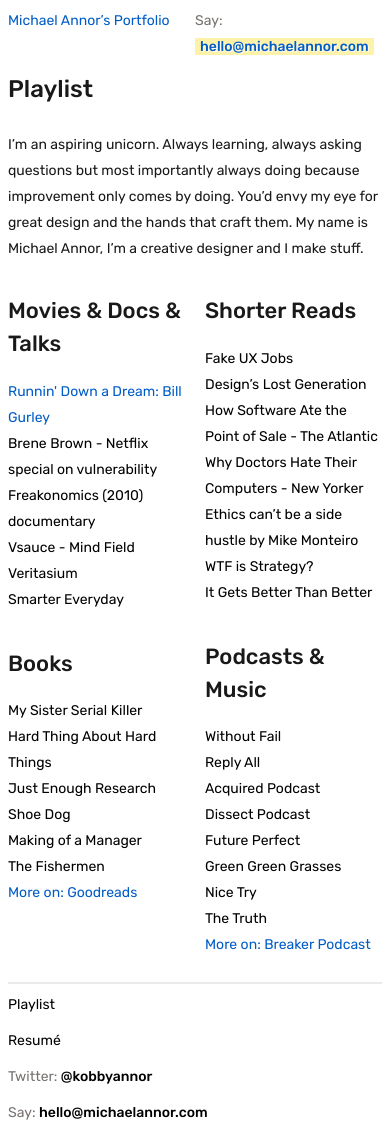
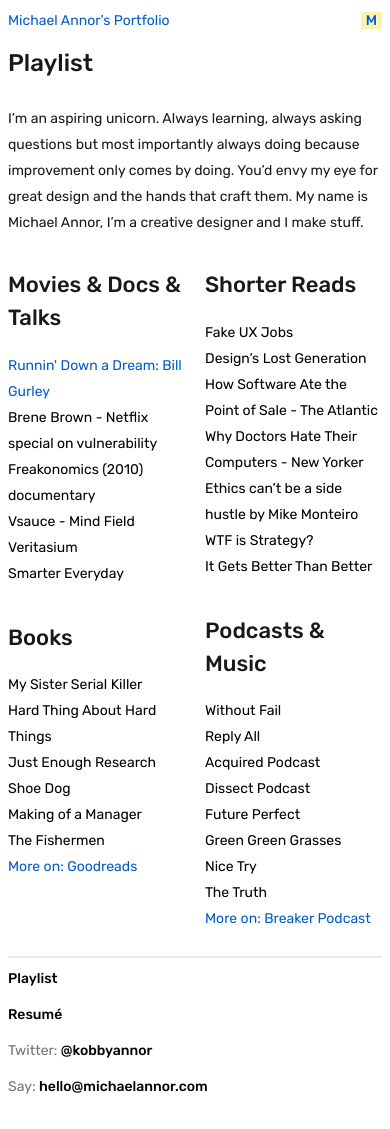
Before and after one commit to michaelannor/portfolio-v2, a website: page playlist.html in a window 390 px wide. After the commit the page ends 1108 px from the top, so only its background shows below. Drawn offline with Linux system fonts and the light colour scheme.

Commit message:
end of day commit

```diff
--- a/playlist.html
+++ b/playlist.html
@@ -17,9 +17,10 @@
     <div class="header">
         <span class="logo-text"><a href="index.html">Michael Annor’s Portfolio</a></span>
 
-            <div class="contact-cta">
-                <span class="text-label">Say: </span>
-                <span class="text-link"><a class="highlight-text" href="mailto:hello@michaelannor.com">hello@michaelannor.com</a></span>
+        <div class="cta-icon contact-cta">
+            <span class="text-label email-text">Say: </span>
+            <span class="text-link email-text"><a class="highlight-text" href="mailto:hello@michaelannor.com">hello@michaelannor.com</a></span>
+            <span class="text-link email-icon"><a class="highlight-text" href="mailto:hello@michaelannor.com">M</a></span>
         </div>
     </div>
 
@@ -90,8 +91,8 @@
     </div>
 
     <div class=footer>
-        <div class="footer-item"><a class="black-text" href="#summary">Playlist</a></div>
-        <div class="footer-item"><a class="black-text" href="http://michaelannor.com/resume">Resumé</a></div>
+        <div class="footer-item text-link"><a class="black-text" href="#summary">Playlist</a></div>
+        <div class="footer-item text-link"><a class="black-text" href="http://michaelannor.com/new/resume-june-2019.pdf" target="_blank">Resumé</a></div>
         <div class="contact-cta footer-item">
             <span class="text-label">Twitter: </span>
             <span class="text-link"><a class="black-text" href="http://twitter.com/kobbyannor">@kobbyannor</a></span>
@@ -100,6 +101,7 @@
             <span class="text-label">Say: </span>
             <span class="text-link"><a class="black-text" href="mailto:hello@michaelannor.com">hello@michaelannor.com</a></span>
         </div>
+
     </div>
 
     </div>
--- a/styles/style.css
+++ b/styles/style.css
@@ -285,6 +285,9 @@
     justify-self: start;
 }
 
+.cta-icon {
+    justify-self: end;
+}
 
 .writing-grid {
     display: grid;
```
Also changed, not shown: index.html (+1 -1 lines). Lines whose indentation alone changed are shown as unchanged.
